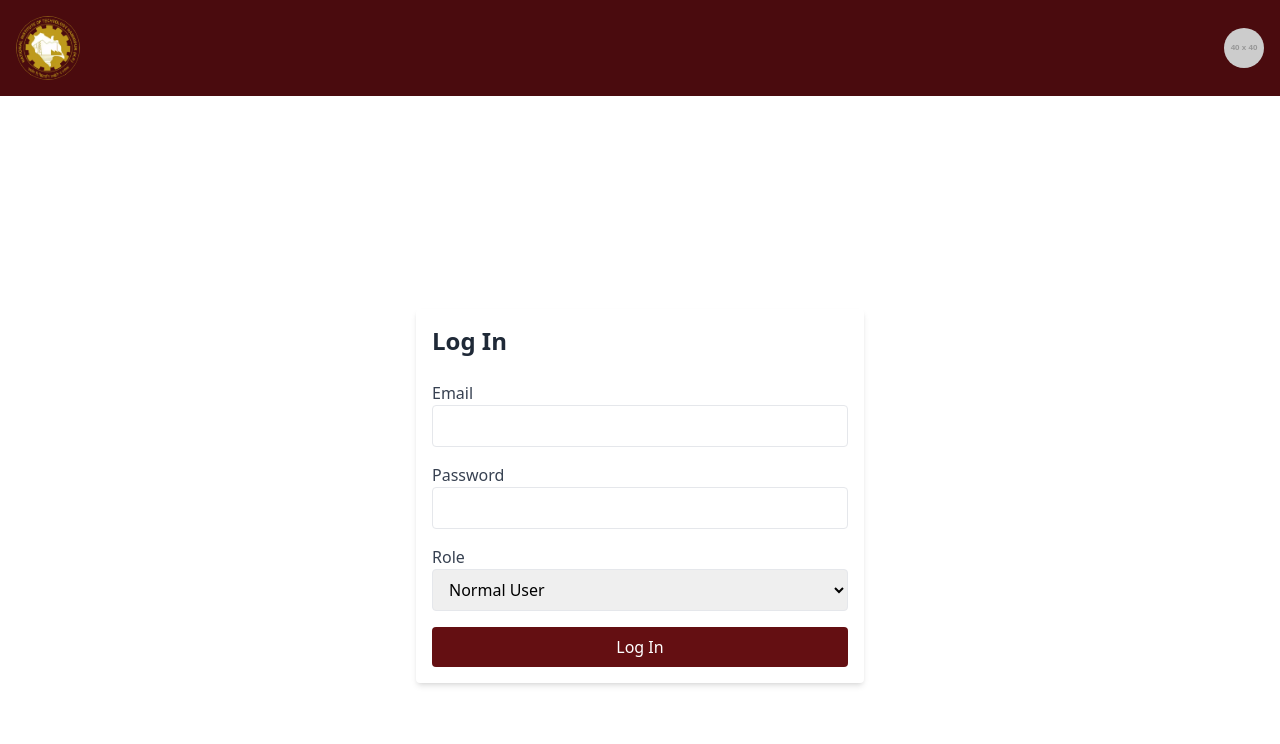
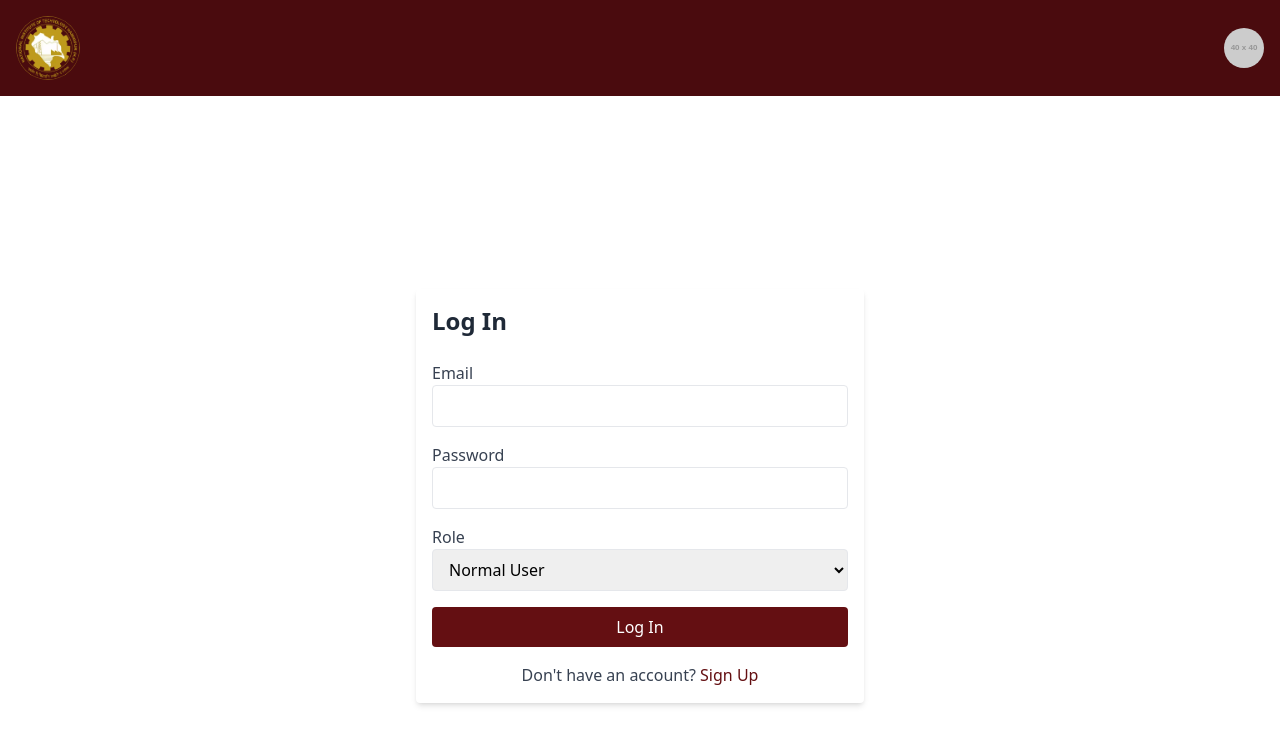
Before and after one commit to 007rishabhraj/Management_Information_System, a React (Vite) app in the folder client/MIS/: page /login in a window 1280 px wide. Shown: the top 744 px of the page. Built offline with nearby package versions, Linux system fonts and the light colour scheme; no server answers.

Commit message:
Change in SignupPage

```diff
--- a/client/MIS/src/components/LoginPage/LoginPage.jsx
+++ b/client/MIS/src/components/LoginPage/LoginPage.jsx
@@ -12,7 +12,6 @@ const LoginForm = () => {
   });
   const [error, setError] = useState("");
   const navigate = useNavigate();
-  // const { setUser } = useAuth(); // Use the context to set user
 
   const handleChange = (e) => {
     const { name, value } = e.target;
@@ -22,28 +21,25 @@ const LoginForm = () => {
   const handleSubmit = async (e) => {
     e.preventDefault();
     setError(""); // Clear any previous error
+
     try {
+      // Handle Login
       const response = await axios.post(
         "http://localhost:8000/api/v1/users/login",
         formData,
         { withCredentials: true }
       );
-      localStorage.setItem("token" , response.data.token)
-      if(formData.role==="normal_user")
-      {
+      localStorage.setItem("token", response.data.token);
+      if (formData.role === "normal_user") {
         // Assuming response.data contains user information
         const userData = response.data.user; // Adjust this based on your API response
-        localStorage.setItem("user" , JSON.stringify(userData))
-        // setUser(userData); // Update context with user data
+        localStorage.setItem("user", JSON.stringify(userData));
         navigate("/profile"); // Navigate to the profile page
-      }
-      else
-      {
-        localStorage.setItem("admin" , JSON.stringify({jd:formData.role}))
+      } else {
+        localStorage.setItem("admin", JSON.stringify({ jd: formData.role }));
         navigate("/admin");
       }
       toast.success("Login successful!"); // Show success toast
-
     } catch (err) {
       console.error("Login error:", err);
       setError(err.response?.data?.message || "Login failed");
@@ -108,6 +104,16 @@ const LoginForm = () => {
         >
           Log In
         </button>
+
+        <p className="mt-4 text-center text-gray-700">
+          Don't have an account?{" "}
+          <span
+            onClick={() => navigate("/signup")} // Navigate to the signup route
+            className="text-[#640F12] cursor-pointer"
+          >
+            Sign Up
+          </span>
+        </p>
       </form>
     </div>
   );
--- a/client/MIS/src/components/SignupPage/Signup.jsx
+++ b/client/MIS/src/components/SignupPage/Signup.jsx
@@ -1,50 +1,52 @@
+
+
 import { useState } from "react";
 import axios from "axios";
-import { useNavigate } from "react-router-dom"; // Import useNavigate
-import { toast, ToastContainer } from "react-toastify"; // Import toast and ToastContainer
-import "react-toastify/dist/ReactToastify.css"; // Import CSS for toast
+import { useNavigate } from "react-router-dom";
+import { toast, ToastContainer } from "react-toastify";
+import "react-toastify/dist/ReactToastify.css";
 
 const SignupForm = () => {
-  const navigate = useNavigate(); // Initialize navigate
+  const navigate = useNavigate();
   const [formData, setFormData] = useState({
     username: "",
     email: "",
     password: "",
     confirmPassword: "",
-    role: "normal_user",
+    role: "", // Default to empty for placeholder
     roomNo: "",
   });
   const [error, setError] = useState("");
-  const [success, setSuccess] = useState("");
 
   const handleChange = (e) => {
     const { name, value } = e.target;
-    setFormData((prev) => ({ ...prev, [name]: value })); // Updated for immutability
+    setFormData((prev) => ({ ...prev, [name]: value }));
   };
 
   const handleSubmit = async (e) => {
     e.preventDefault();
     setError("");
-    setSuccess("");
 
     if (formData.password !== formData.confirmPassword) {
       setError("Passwords do not match");
       return;
     }
 
+    if (formData.role === "") {
+      setError("Please select a role");
+      return;
+    }
+
     try {
-      // eslint-disable-next-line no-unused-vars
-      const response = await axios.post(
+      await axios.post(
         "http://127.0.0.1:8000/api/v1/users/signup",
         formData,
         { withCredentials: true }
       );
 
-      // Show success toast and navigate to login
-      toast.success("Successfully registered!"); // Show toast notification
-      navigate("/login"); // Navigate to the login page
+      toast.success("Successfully registered!");
+      navigate("/login");
     } catch (err) {
-      // Log the actual error to understand the issue
       console.error("Signup error:", err);
       setError(err.response?.data?.message || "Signup failed");
     }
@@ -59,7 +61,6 @@ const SignupForm = () => {
         <h2 className="text-2xl font-bold mb-6 text-gray-800">Sign Up</h2>
 
         {error && <p className="text-red-500 mb-4">{error}</p>}
-        {success && <p className="text-green-500 mb-4">{success}</p>}
 
         <div className="mb-4">
           <label className="block text-gray-700">Username</label>
@@ -115,8 +116,12 @@ const SignupForm = () => {
             name="role"
             value={formData.role}
             onChange={handleChange}
+            required
             className="w-full px-3 py-2 border rounded focus:outline-none focus:border-[#640F12]"
           >
+            <option value="" disabled>
+              Select Role
+            </option>
             <option value="normal_user">Normal User</option>
             <option value="electric_jd">Electric JD</option>
             <option value="plumbing_jd">Plumbing JD</option>
```
